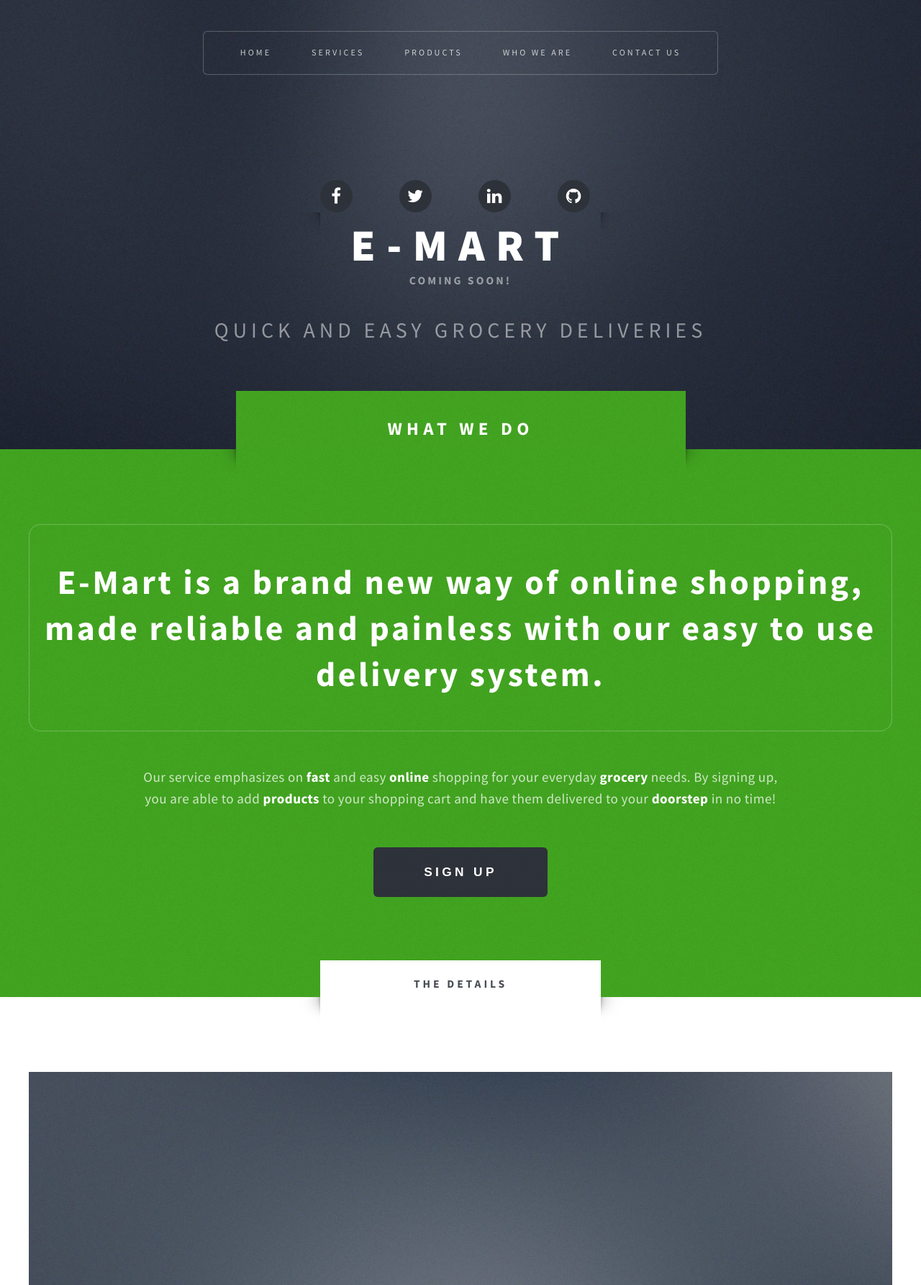
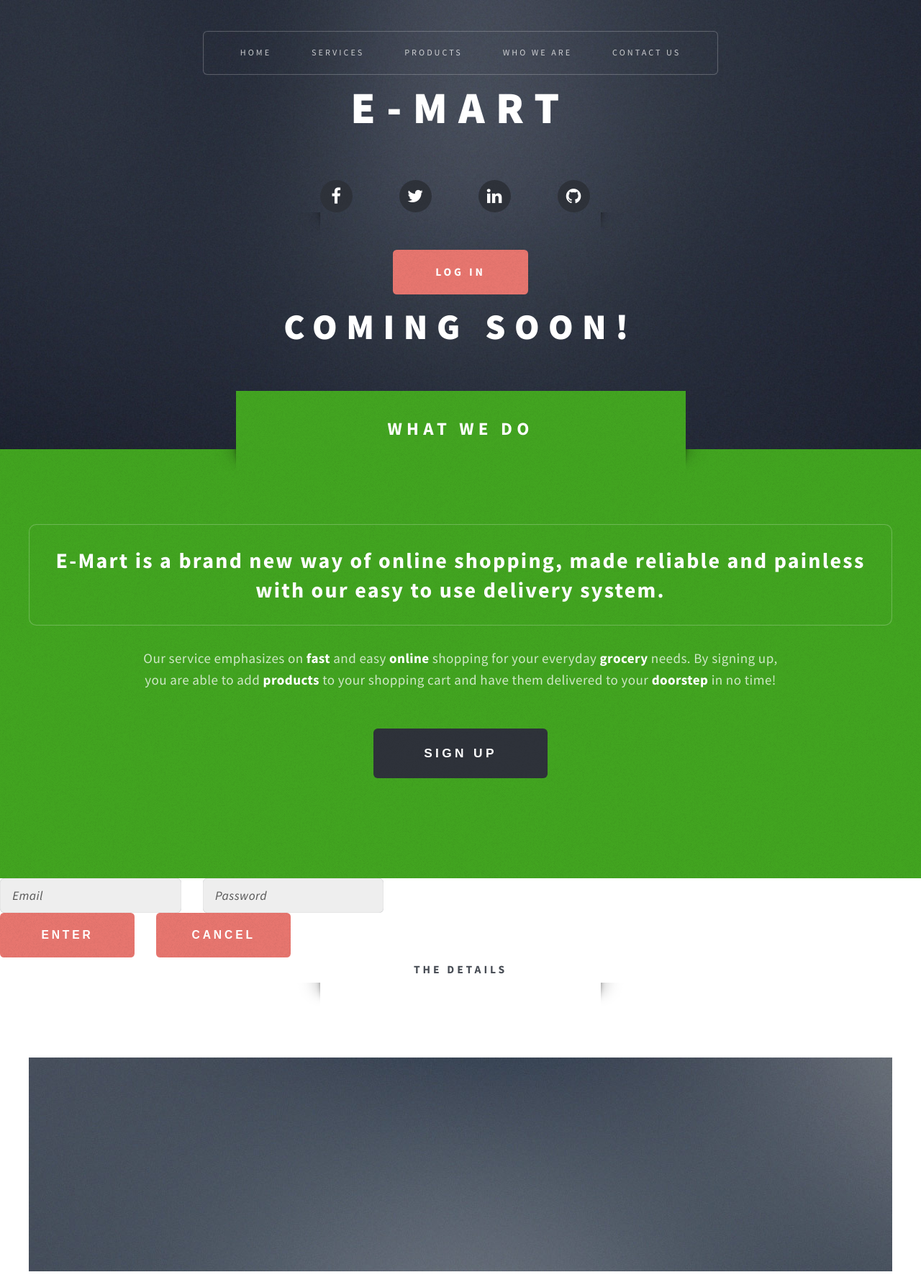
Before and after one commit to PeruvianCoder/E-Mart, a PHP site: page / in a window 1280 px wide. Shown: the top 1785 px of the page at 72% size. Run offline with PHP 8.4, Linux system fonts and the light colour scheme.

Commit message:
update for login

```diff
--- a/index.html
+++ b/index.html
@@ -28,6 +28,11 @@
 				var el = document.getElementById("overlay");
 				el.style.visibility = (el.style.visibility == "visible") ? "hidden" : "visible";
 			}
+
+			function loginModal(){
+				var el = document.getElementById("loginModal");
+				el.style.visibility = (el.style.visibility == "visible") ? "hidden" : "visible";
+			}
 		</script>
 		<!--[if lte IE 8]><link rel="stylesheet" href="css/ie/v8.css" /><![endif]-->
 	</head>
@@ -36,7 +41,12 @@
 			<div id="header-wrapper" class="wrapper">
 				<div id="header">
 					<!-- Logo -->
+
+
 						<div id="logo">
+							<ul class="actions">
+								<li><a href="#" class="button style1" onclick="loginModal()">Log In</a></li>
+							</ul>
 							<div class="title">
 								<section class="feature-list small">
 									<div class="row">
@@ -64,12 +74,19 @@
 								</section>
 							</div>
 							<br>
-							<h1 style="font-size: 62px;">E-Mart</h1>
-							<h2><p>Coming soon!</p></h2>
-							<p style="font-size: 30px;">Quick and easy grocery deliveries</p>
+							<h1 style="font-size: 50px;">Coming Soon!</h1>
+
+						<!-- 	<h2><p>Coming soon!</p></h2>
+							<p style="font-size: 30px;">Quick and easy grocery deliveries</p> -->
 						</div>
+
 					<!-- Nav -->
 						<nav id="nav">
+							<div id="logo">
+								<br>
+								<br>
+								<h1 style="font-size: 62px;">E-Mart</h1>
+							</div>
 							<ul>
 								<li class="current"><a href="index.html">Home</a></li>
 								<li>
@@ -103,7 +120,7 @@
 			<div id="intro-wrapper" class="wrapper style1">
 				<div class="title" style="font-size:25px;">What We Do</div>
 				<section id="intro" class="container">
-						<p class="style2">
+						<p class="style2" style="font-size:30px;">
 						<a>E-Mart is a brand new way of online shopping, made reliable and painless with our easy to use delivery system. </a>
 					</p>
 					<p class="style3">Our service emphasizes on <strong>fast</strong> and easy <strong>online</strong> shopping for your everyday <strong>grocery</strong> needs. By signing up, you are able to add <strong>products</strong> to your shopping cart and have
@@ -114,21 +131,39 @@
 				</section>
 			</div>
 
+		<!-- Login Modal -->
+		<div id="loginModal">
+			<form role="form" method="post" action="user/create.php">
+			<div class="6u">
+				<ul class="actions">
+					<li><input type="text" name="email" id="contact-name" placeholder="Email" /></li>
+					<li><input type="text" name="password" id="contact-password" placeholder="Password" /></li>
+				</ul>
+				<ul class="actions">
+					<li><button type="button" class="button style1">Enter</a></li>
+					<li><button type="button" class="button style1" onclick="loginModal()">Cancel</a></li>
+			</div>
+		</div>
+
 		<!--  Signup Modal -->
 		<div id="overlay">
+			<form role="form" method="post" action="user/create.php">
 			<div class="6u">
 				<ul class="actions">
-					<li><input type="text" name="name" id="contact-name" placeholder="Name" /></li>
-					<li><input type="text" name="email" id="contact-email" placeholder="Email" /></li>
+					<li><input type="text" name="first_name" id="contact-name" placeholder="First Name" /></li>
+					<li><input type="text" name="last_name" id="contact-email" placeholder="Last Name" /></li>
 				</ul>
+				<br>
 				<ul class="actions">
-					<li><input type="text" name="password" id="contact-password" placeholder="Password" /></li>
-					<li><input type="text" name="confirm" id="contact-confirm-password" placeholder="Confirm Password" /></li>
+					<li><input type="text" name="email" id="contact-password" placeholder="Email" /></li>
+					<li><input type="text" name="password" id="contact-confirm-password" placeholder="Password" /></li>
 				</ul>
+				<br>
 				<ul class="actions">
 					<li><button type="button" class="button style1">Sign Up</a></li>
-					<li><button type="button" class="button style1">Cancel</a></li>
+					<li><button type="button" class="button style1" onclick="overlay()">Cancel</a></li>
 				</ul>
+			</form>
 			</div>
 		</div>
 
--- /dev/null
+++ b/user/index.php
@@ -0,0 +1,5 @@
+<?php
+    include 'authenticate.php';
+    include '../config/db-con.php';
+    include '../includes/user-header.php';
+?>
```
Also changed, not shown: user/authenticate.php (added, +9 -0 lines), user/create.php (+5 -4 lines), user/login.php (added, +34 -0 lines), user/logout.php (added, +8 -0 lines).
